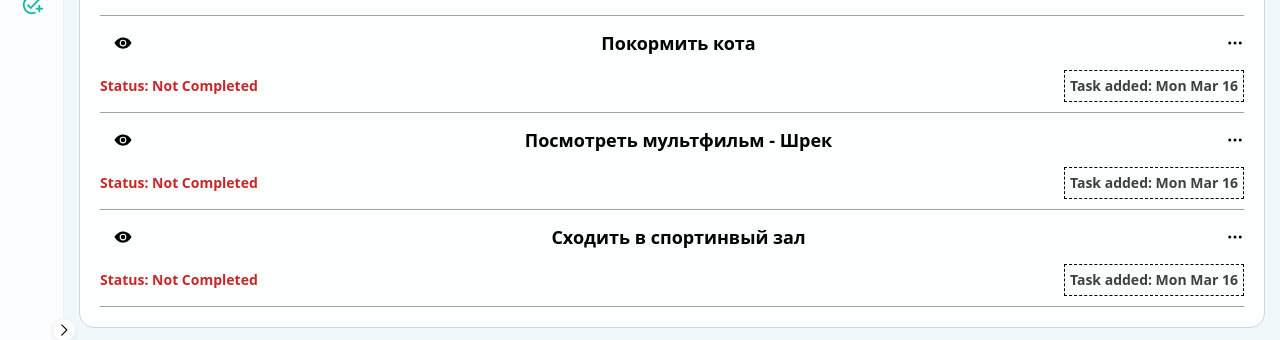
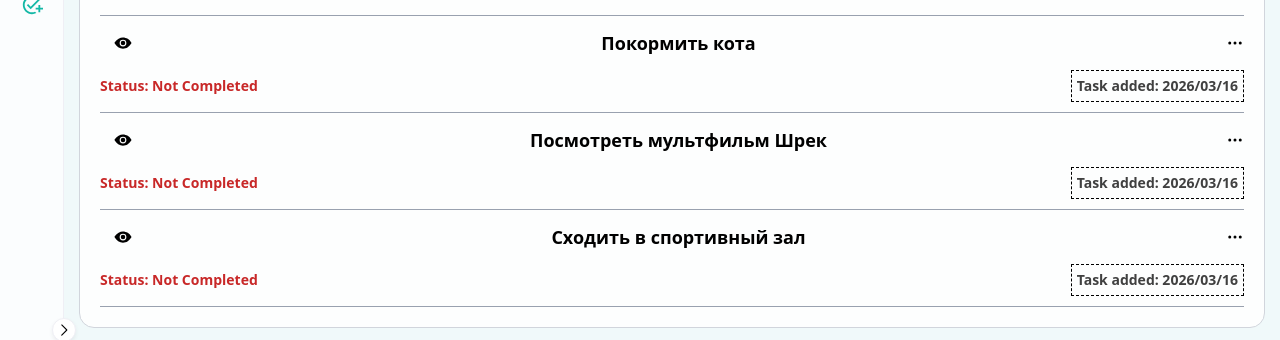
Before and after one commit to NetGeoOWild/Flow-Core, a Vue app: page /#/tasks in a window 1280 px wide. Shown: the part 136-476 px from the top of the page. Built offline with nearby package versions, Linux system fonts and the light colour scheme; no server answers; the HTML template or start-up script is replaced by a standard one.

Commit message:
add example task in app.vue

```diff
--- a/src/App.vue
+++ b/src/App.vue
@@ -2,13 +2,21 @@
 import { computed } from 'vue'
 import { darkTheme, NConfigProvider, NGlobalStyle } from 'naive-ui'
 import { useTheme } from '@/composable/useTheme'
+import { useTaskStore } from './stores/taskStore'
 import { lightThemeOverrides, darkThemeOverrides } from './configs/appConfig'
 import AppMain from './layout/AppMain.vue'
 
 const { isDark } = useTheme()
+
 const currentOverrides = computed(() => {
   return isDark.value ? darkThemeOverrides : lightThemeOverrides
 })
+
+// Для примера что-бы список туду не был пустым
+const { addTask } = useTaskStore()
+addTask("Покормить кота")
+addTask("Посмотреть мультфильм Шрек")
+addTask("Сходить в спортивный зал")
 </script>
 
 <template>
--- a/src/stores/taskStore.ts
+++ b/src/stores/taskStore.ts
@@ -12,31 +12,7 @@ export const useTaskStore = defineStore(
   'task',
   () => {
     // sate
-    const tasks = ref<Tasks[]>([
-      {
-        // для живого примера
-        id: crypto.randomUUID(),
-        text: 'Покормить кота',
-        completed: false,
-        createdAt: new Date().toString(),
-      },
-
-      {
-        // для живого примера
-        id: crypto.randomUUID(),
-        text: 'Посмотреть мультфильм - Шрек',
-        completed: false,
-        createdAt: new Date().toString(),
-      },
-
-      {
-        // для живого примера
-        id: crypto.randomUUID(),
-        text: 'Сходить в спортинвый зал',
-        completed: false,
-        createdAt: new Date().toString(),
-      },
-    ])
+    const tasks = ref<Tasks[]>([])
     const currentFilter = ref<'all' | 'completed' | 'not-completed'>('all')
 
     const filteredTasks = computed(() => {
```
